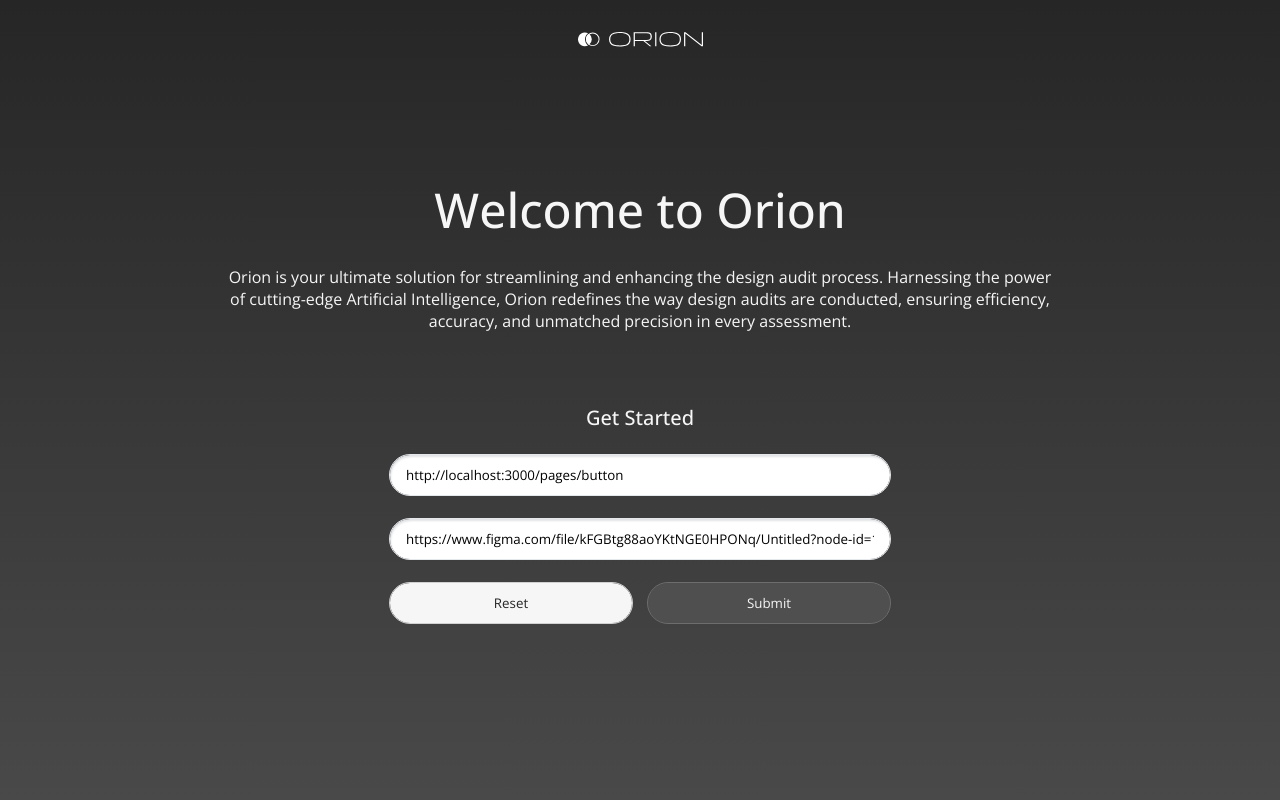
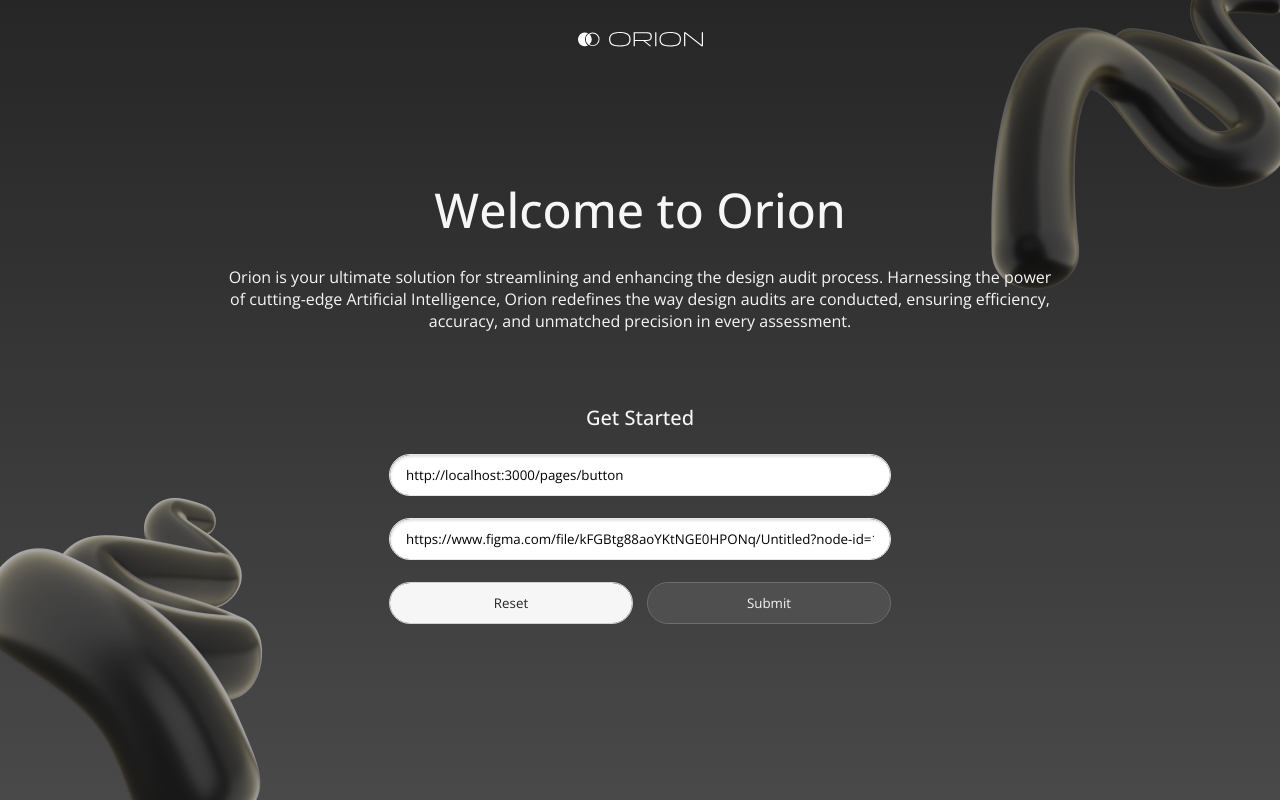
Before and after one commit to JoshTPaul/orion-ai, a Next.js app: page / in a window 1280 px wide. Built offline with nearby package versions, Linux system fonts and the light colour scheme.

Commit message:
added background image

```diff
--- a/src/app/globalStyles.css
+++ b/src/app/globalStyles.css
@@ -25,16 +25,16 @@
 html,
 body {
   height: 100%;
+  background: linear-gradient(180deg, #262626 0%, #494949 100%);
 }
 
 body {
   margin: 0;
-  background: linear-gradient(180deg, #262626 0%, #494949 100%) no-repeat;
   color: var(--t50);
   display: flex;
   min-height: 100vh;
-  background-repeat: no-repeat;
-  background-attachment: fixed;
+  background: url("/assets/images/bottom.png") bottom left no-repeat,
+    url("/assets/images/top.png") top right no-repeat;
 }
 
 header {
```
Also changed, not shown: public/assets/images/bottom.png (added), public/assets/images/top.png (added).
